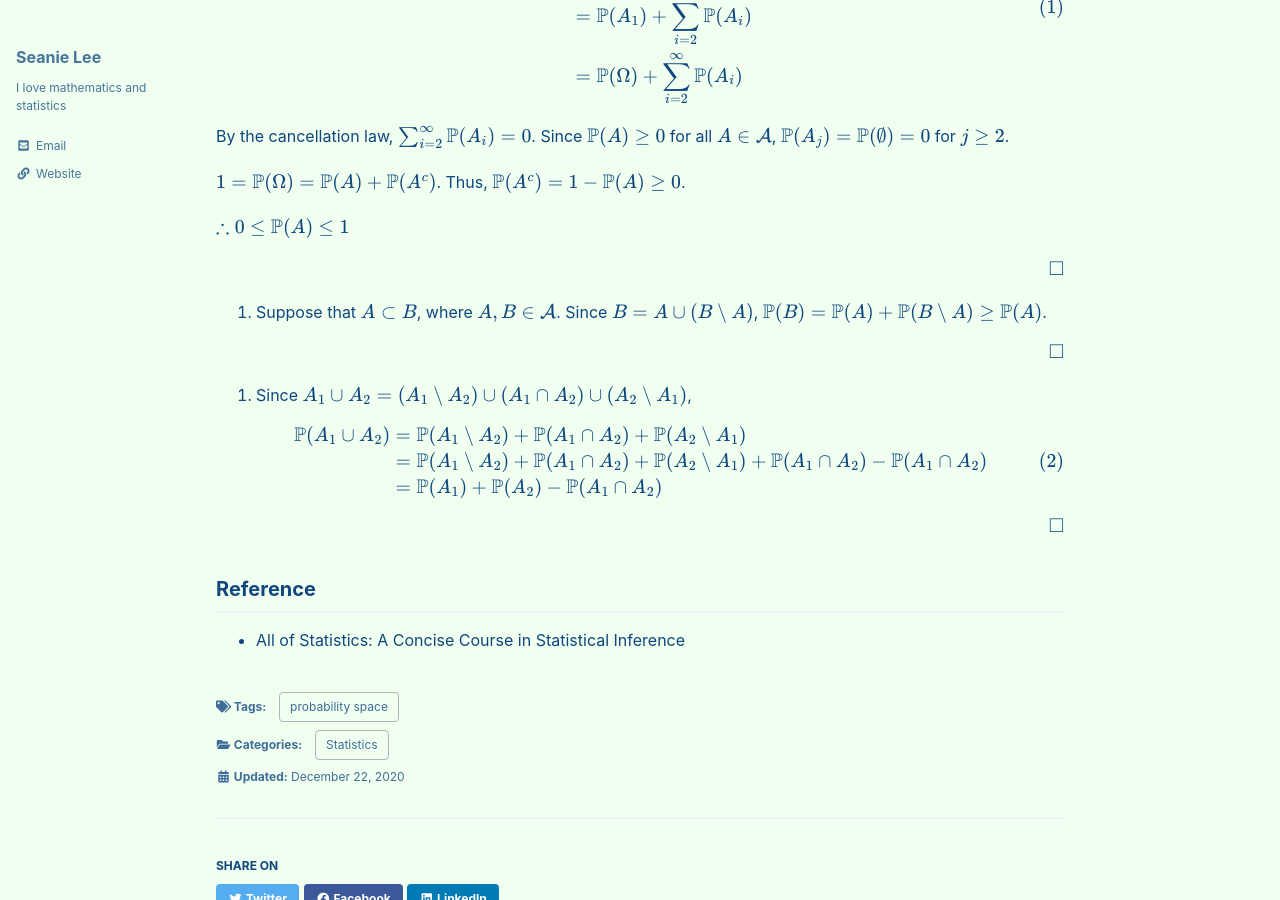
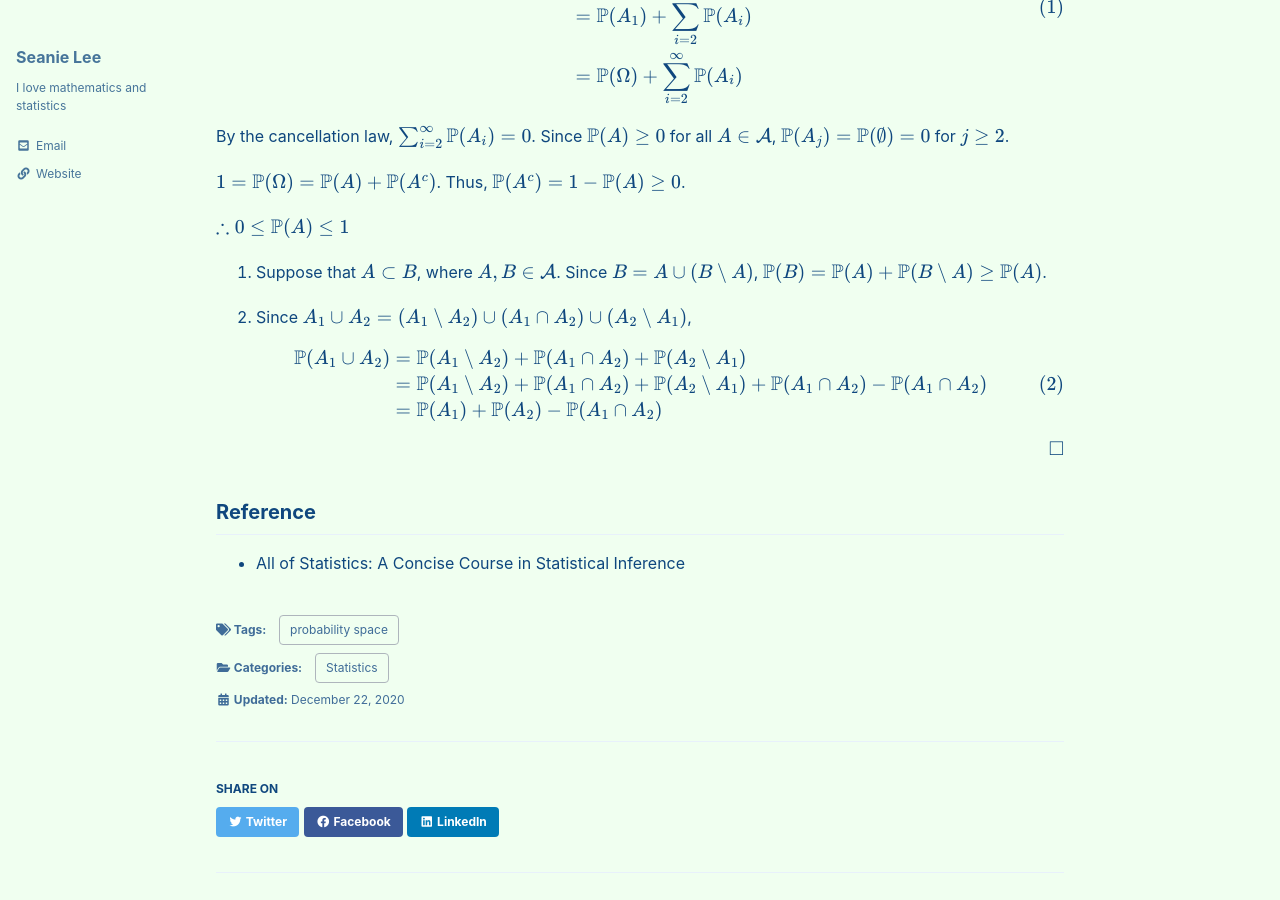
Before and after one commit to seanie12/blog, a Jekyll site: the page built from _posts/2020-12-22-probablity-space.md, in a window 1280 px wide and 900 px high, scrolled down 1214 px. Built offline with Jekyll 4.4.1, drawn with Linux system fonts in a browser that asks for light colours; cached includes are drawn as plain includes; formulas are drawn with MathJax 3.

Commit message:
Update 2020-12-22-probablity-space.md

```diff
--- a/_posts/2020-12-22-probablity-space.md
+++ b/_posts/2020-12-22-probablity-space.md
@@ -88,15 +88,12 @@ $1= \mathbb{P}(\Omega) = \mathbb{P}(A) + \mathbb{P}(A^c)$. Thus, $\mathbb{P}(A^c
 
 $\therefore 0 \leq \mathbb{P}(A) \leq 1$
 
-$$\tag*{$\square$}$$
-
 
 
 
 
 2.  Suppose that $A\subset B$, where $A, B \in \mathcal{A}$. Since $B = A \cup (B\setminus A)$,  $\mathbb{P}(B) = \mathbb{P}(A) + \mathbb{P}(B\setminus A) \geq \mathbb{P}(A)$.
 
-$$\tag*{$\square$}$$
 
 
 
```
